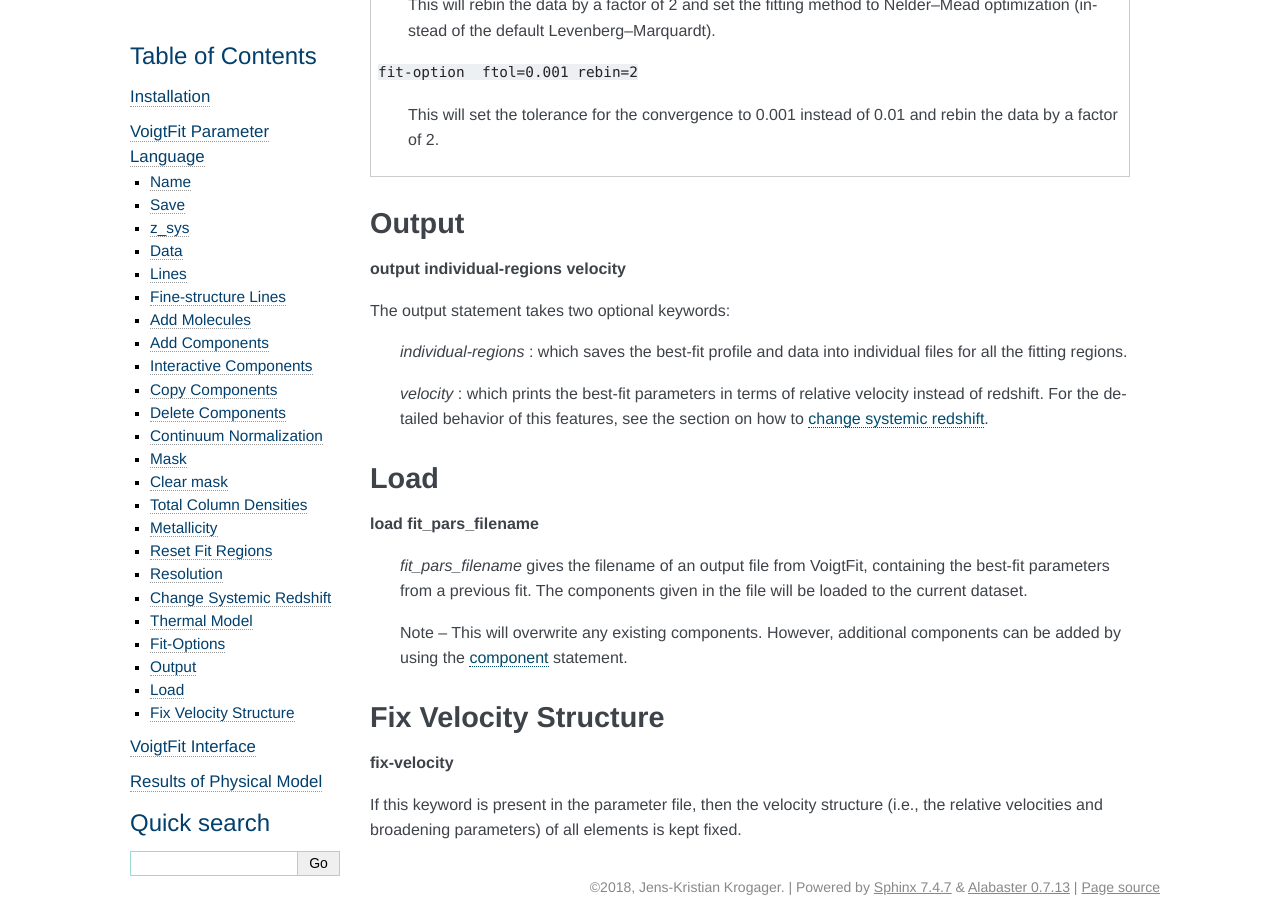
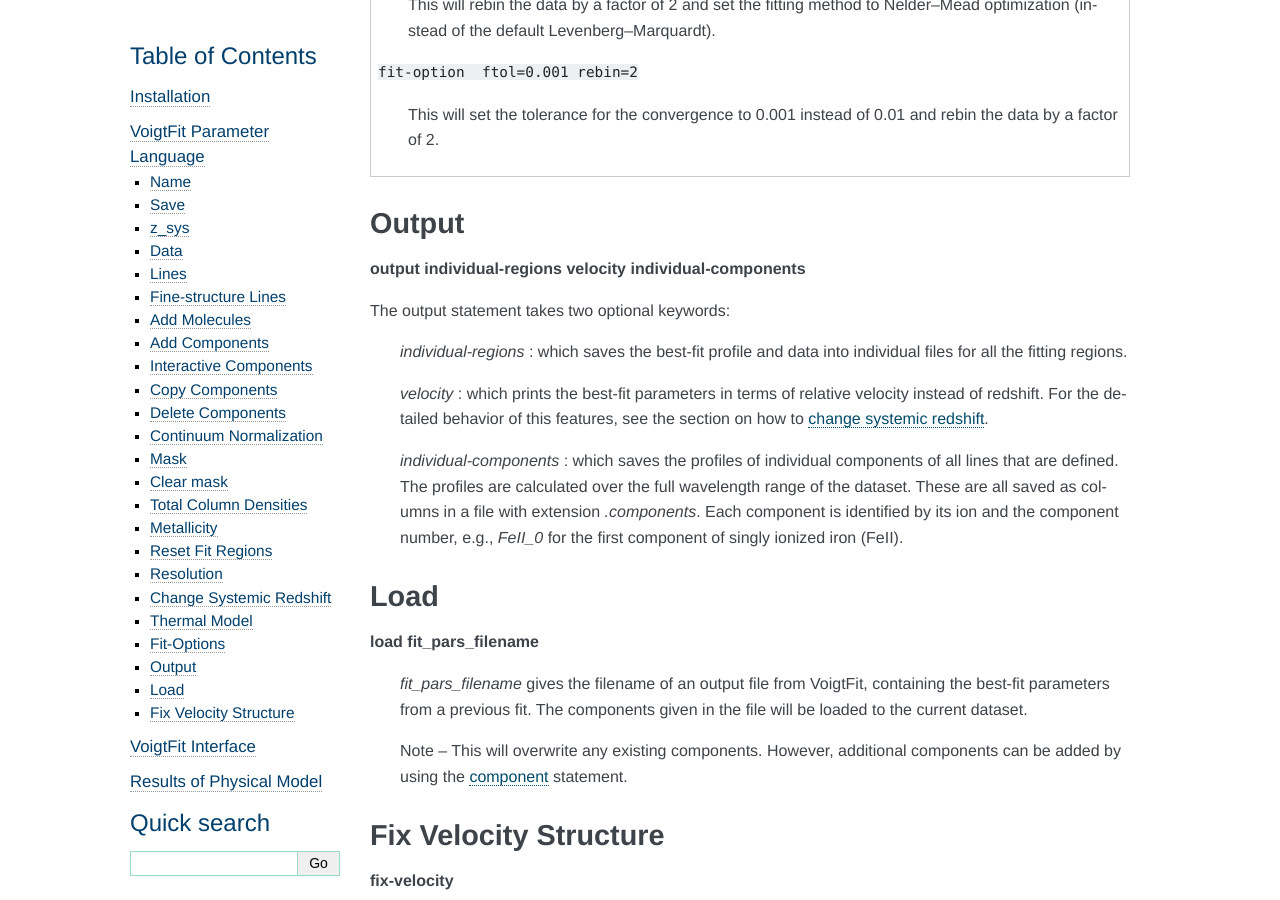
Before and after one commit to jkrogager/VoigtFit, a Sphinx documentation site: the page built from docs/documentation.rst, in a window 1280 px wide and 900 px high, scrolled down 15535 px. Built offline with Sphinx 7.4.7, drawn with Linux system fonts in a browser that asks for light colours.

Commit message:
updated docs

```diff
--- a/docs/documentation.rst
+++ b/docs/documentation.rst
@@ -802,7 +802,7 @@ Fit-Options
 Output
 ------
 
-**output  individual-regions  velocity**
+**output  individual-regions  velocity  individual-components**
 
 The output statement takes two optional keywords:
 
@@ -812,6 +812,12 @@ The output statement takes two optional keywords:
   *velocity* : which prints the best-fit parameters in terms of relative velocity
   instead of redshift. For the detailed behavior of this features, see the section on how to
   `change systemic redshift`_.
+
+  *individual-components* : which saves the profiles of individual components of all lines
+  that are defined. The profiles are calculated over the full wavelength range of the dataset.
+  These are all saved as columns in a file with extension `.components`. Each component is
+  identified by its ion and the component number, e.g., `FeII_0` for the first component
+  of singly ionized iron (FeII).
 
 
 Load
```
